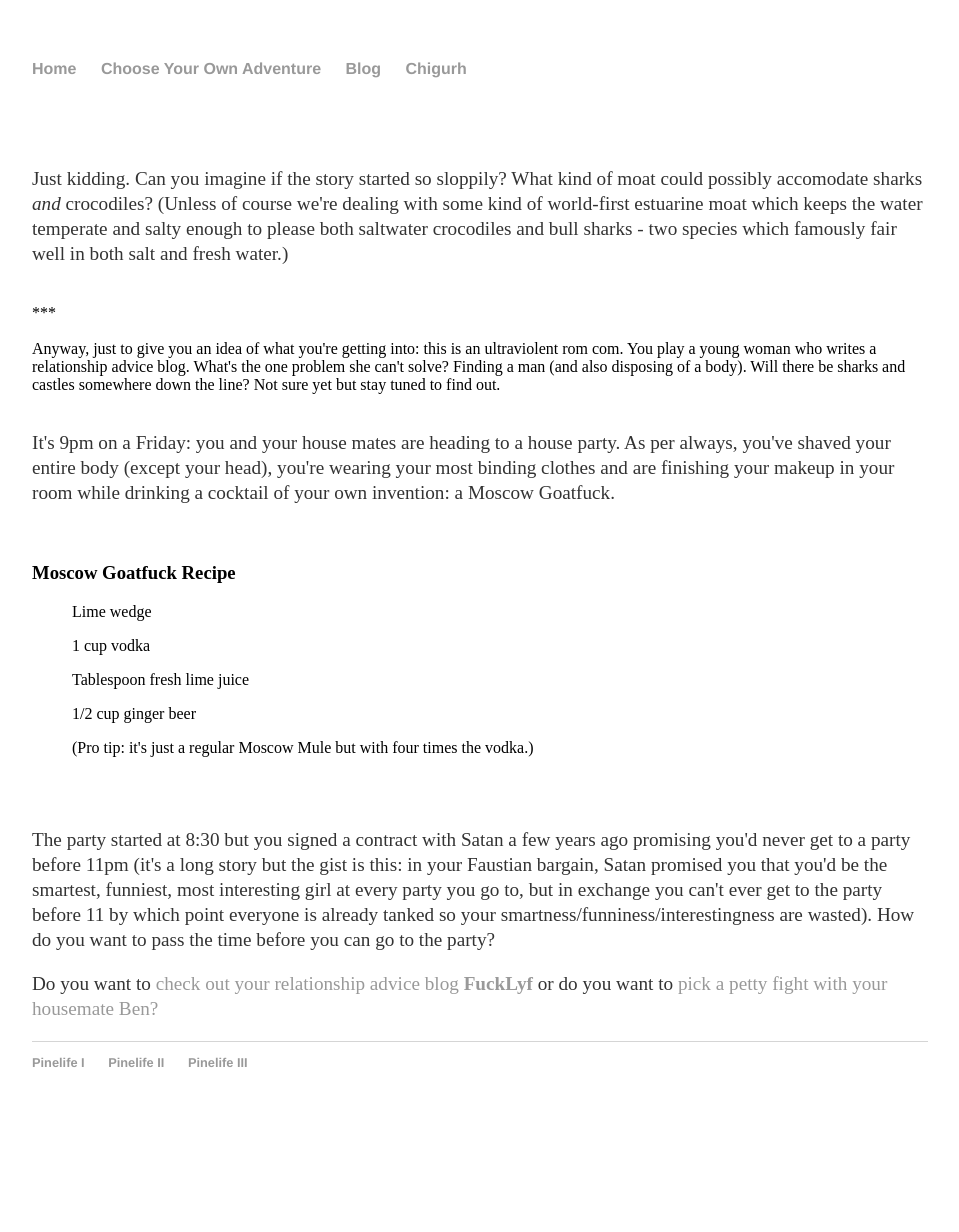
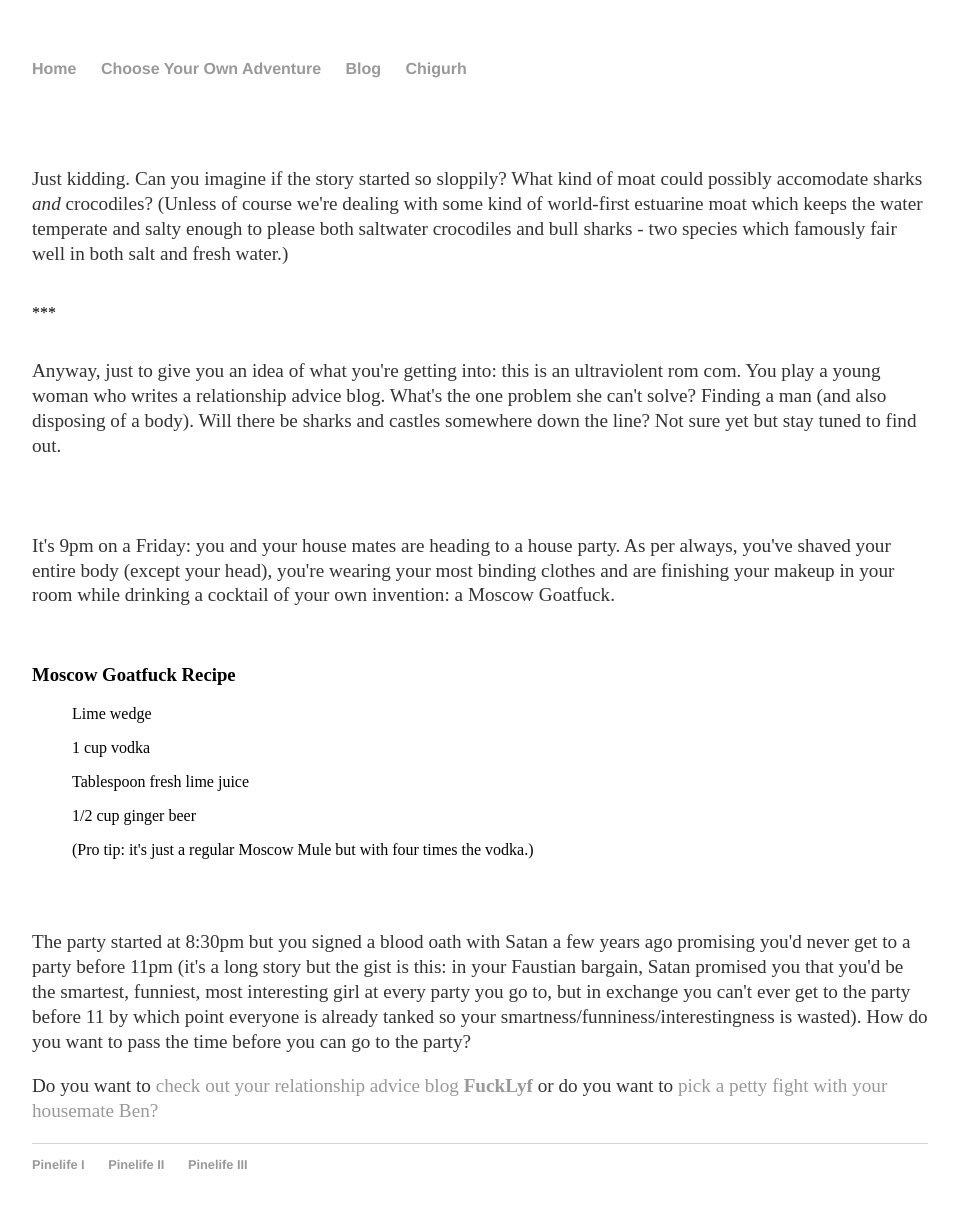
Before and after one commit to Pinelife/pinelife.github.io, a Jekyll site: the page built from Hellhole/Room1.html, in a window 1280 px wide. Shown: the whole page, without its empty margins (160-1119 px from the left). Built offline with Jekyll 4.4.1, drawn with Linux system fonts in a browser that asks for light colours; before the commit the page ends 1130 px from its top, so only the background shows below that.

Commit message:
Update Room1.html

```diff
--- a/Hellhole/Room1.html
+++ b/Hellhole/Room1.html
@@ -10,7 +10,7 @@ title: Pinelife
   ***
 <br/>
 <br/>
-Anyway, just to give you an idea of what you're getting into: this is an ultraviolent rom com. You play a young woman who writes a relationship advice blog. What's the one problem she can't solve? Finding a man (and also disposing of a body). Will there be sharks and castles somewhere down the line? Not sure yet but stay tuned to find out.
+<p>Anyway, just to give you an idea of what you're getting into: this is an ultraviolent rom com. You play a young woman who writes a relationship advice blog. What's the one problem she can't solve? Finding a man (and also disposing of a body). Will there be sharks and castles somewhere down the line? Not sure yet but stay tuned to find out. </p>
 <br/>
 <br/>
 <p>
@@ -27,10 +27,10 @@ It's 9pm on a Friday: you and your house mates are heading to a house party. As
 <br/>
 <br/>
 
-<p>The party started at 8:30 but you signed a contract with Satan a few years ago promising you'd never get to a party before 11pm
+<p>The party started at 8:30pm but you signed a blood oath with Satan a few years ago promising you'd never get to a party before 11pm
 (it's a long story but the gist is this: in your Faustian bargain, Satan promised you that you'd be the smartest, funniest,
  most interesting girl at every party you go to, but in exchange you can't ever get to the party before 11 by which point everyone is
- already tanked so your smartness/funniness/interestingness are wasted). How do you want to pass the time before you can go to the party?</p>
+ already tanked so your smartness/funniness/interestingness is wasted). How do you want to pass the time before you can go to the party?</p>
 
 <p>Do you want to <a href="Room2.html">check out your relationship advice blog <b>FuckLyf</b></a> or do you want to
  <a href="Room3.html">pick a petty fight with your housemate Ben?</a></p>
```
